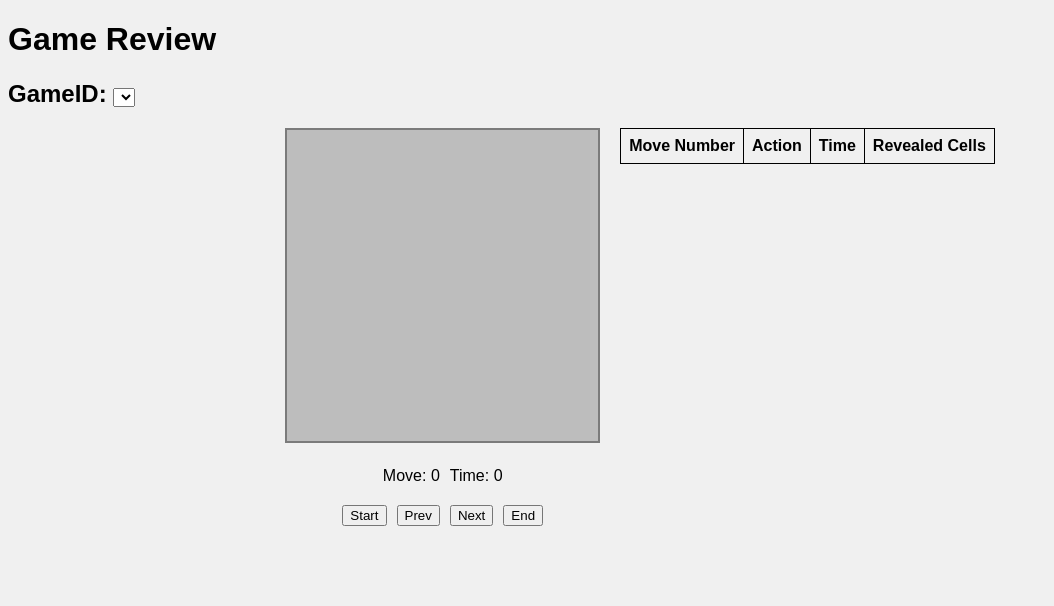
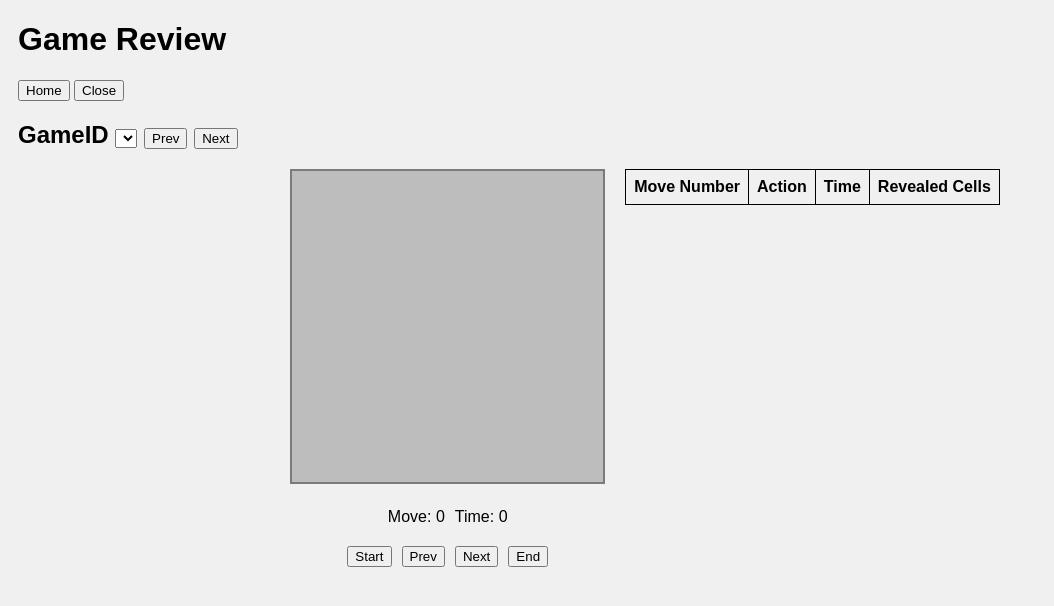
Before and after one commit to chrisnienart/Minesweeper, a website: page review.html in a window 1280 px wide. Shown: the whole page, without its empty margins (0-1054 px from the left). Drawn offline with Linux system fonts and the light colour scheme.

Commit message:
Added page and game controls to review.html. Prev and next game buttons not functional yet.

```diff
--- a/review.css
+++ b/review.css
@@ -3,7 +3,18 @@
 }
 
 #header {
+    margin-left: 10px;
     margin-bottom: 20px;
+}
+
+#page-controls {
+    justify-content: left;
+    gap: 10px;
+}
+
+#game-controls {
+    justify-content: left;
+    gap: 10px;
 }
 
 body {
@@ -19,6 +30,7 @@ body {
 
 #game-container {
     text-align: center;
+    margin-left:10px;
 }
 
 #board {
@@ -39,7 +51,7 @@ body {
     margin-bottom: 20px;
 }
 
-#controls {
+#move-controls {
     display: flex;
     justify-content: center;
     gap: 10px;
--- a/review.html
+++ b/review.html
@@ -14,12 +14,20 @@
 <body>
     <div id="header">
         <h1>Game Review</h1>
-        <h2>GameID:
-            <select id="gameIDDropdown">
-                <option value="defaultGameID">Select a GameID</option>
-                <!-- Options will be dynamically added here -->
-            </select>
-        </h2>
+        <div id="page-controls">
+            <button id="home">Home</button>
+            <button id="close">Close</button>
+        </div>
+        <div id="game-controls">
+            <h2>GameID
+                <select id="gameIDDropdown">
+                    <option value="defaultGameID">Select a GameID</option>
+                    <!-- Options will be dynamically added here -->
+                </select>
+                <button id="previous-game">Prev</button>
+                <button id="next-game">Next</button>
+            </h2>
+        </div>
     </div>
     <div id="content-container">
         <div id="game-container">
@@ -28,7 +36,7 @@
                 <span id="move">Move: 0</span>
                 <span id="time">Time: 0</span>
             </div>
-            <div id="controls">
+            <div id="move-controls">
                 <button id="start">Start</button>
                 <button id="prev">Prev</button>
                 <button id="next">Next</button>
--- a/review.js
+++ b/review.js
@@ -248,6 +248,26 @@ document.getElementById('gameIDDropdown').addEventListener('change', (event) =>
         });
 });
 
+//Return to home page
+const homeButton = document.getElementById('home');
+homeButton.addEventListener('click', () => window.location.href = 'index.html');
+
+// Close window
+const closeButton = document.getElementById('close');
+closeButton.addEventListener('click', () => window.close());
+
+// Load previous game
+const previousGameButton = document.getElementById('previous-game');
+//ADD CODE
+//Change dropdown value to previous item on the list
+//Call setGameData
+
+// Load next game
+const nextGameButton = document.getElementById('next-game');
+//ADD CODE
+//Change dropdown value to next item on the list
+//Call setGameData
+
 // Add event listeners to the buttons
 document.getElementById('start').addEventListener('click', () => {
     currentMoveNumber = 0;
```
